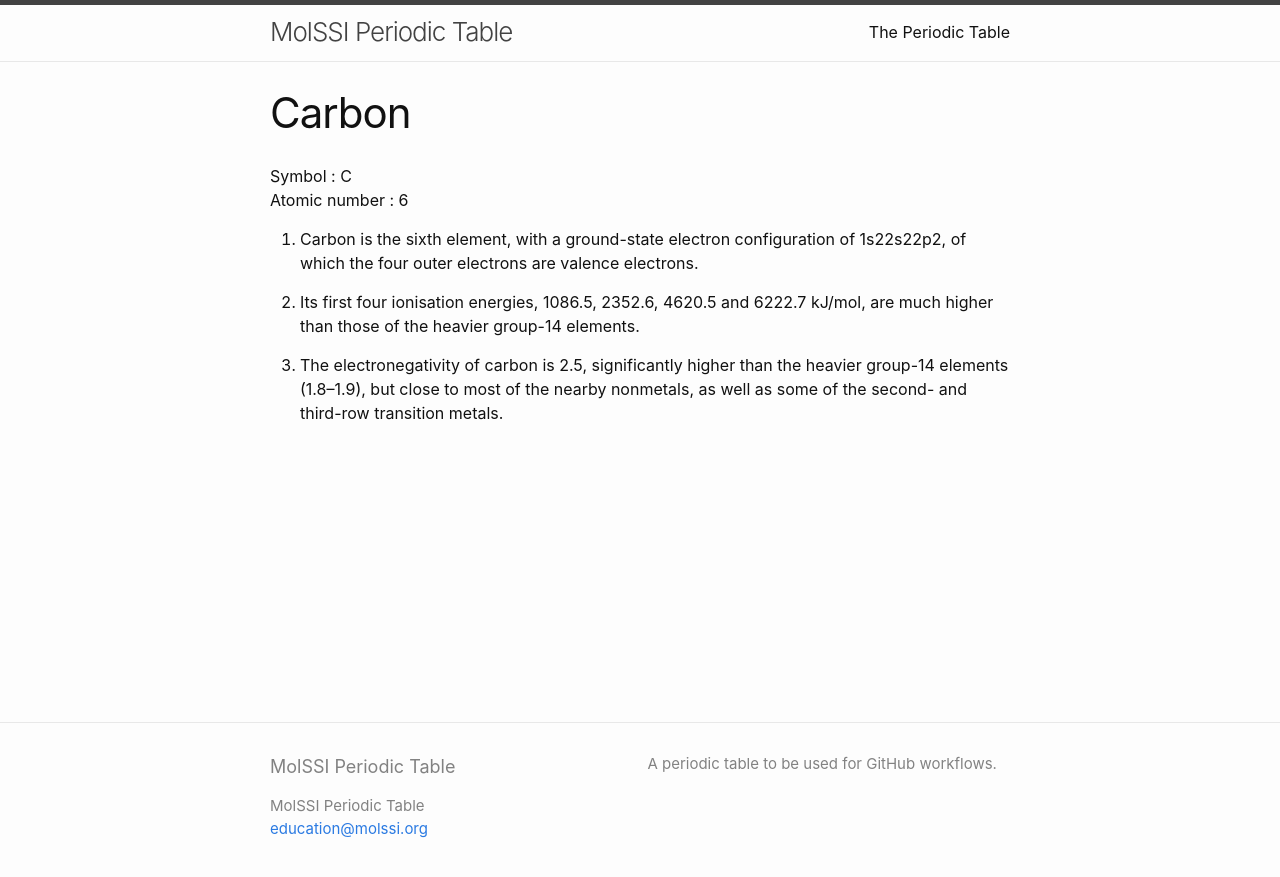
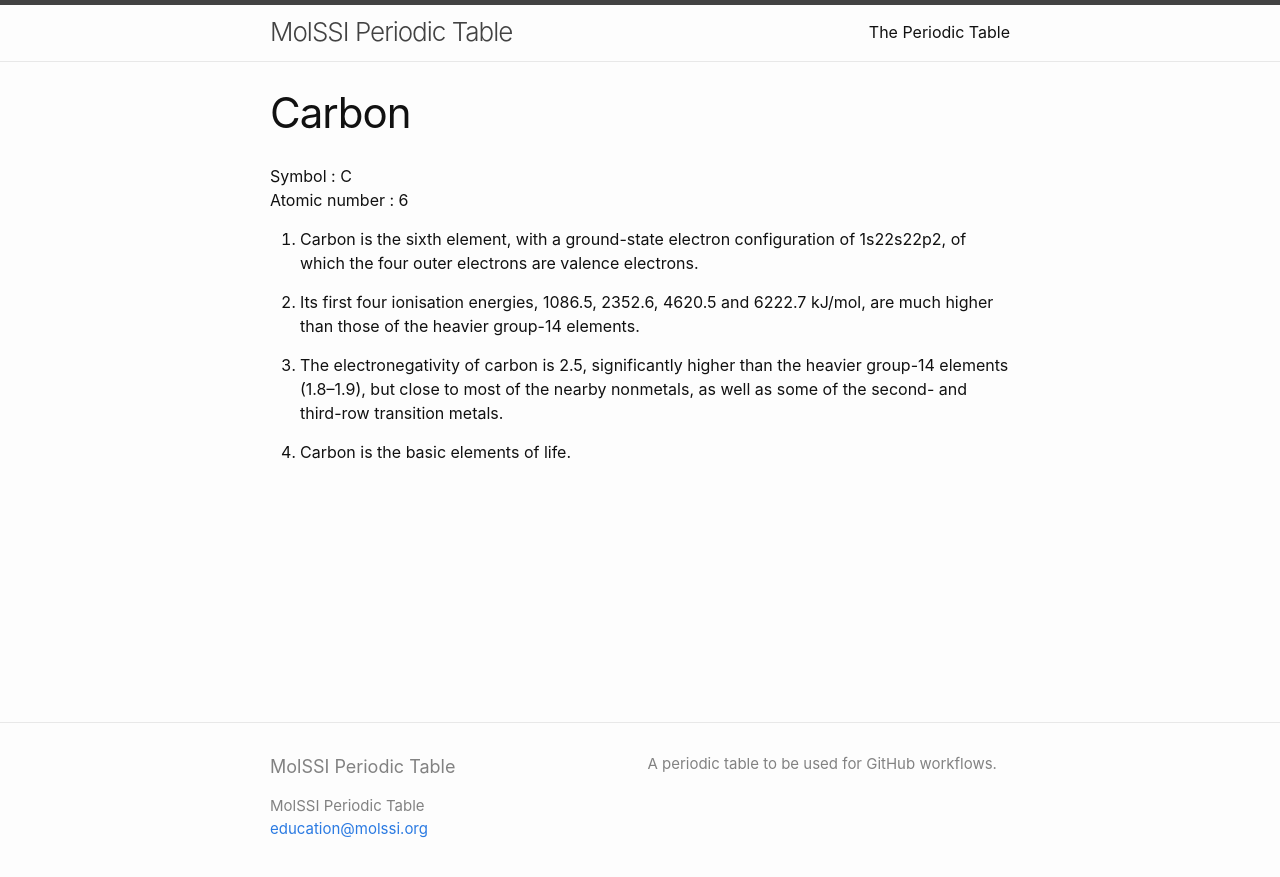
Before and after one commit to MolSSI-Education/periodic-table, a Jekyll site: the page built from elements/carbon.md, in a window 1280 px wide. Shown: the top 877 px of the page. Built offline with Jekyll 4.4.1, drawn with Linux system fonts in a browser that asks for light colours.

Commit message:
More descirptions on Carbon

```diff
--- a/elements/carbon.md
+++ b/elements/carbon.md
@@ -12,3 +12,5 @@ Atomic number : 6<br/>
 2. Its first four ionisation energies, 1086.5, 2352.6, 4620.5 and 6222.7 kJ/mol, are much higher than those of the heavier group-14 elements.
 
 3. The electronegativity of carbon is 2.5, significantly higher than the heavier group-14 elements (1.8–1.9), but close to most of the nearby nonmetals, as well as some of the second- and third-row transition metals.
+
+4. Carbon is the basic elements of life.
```
